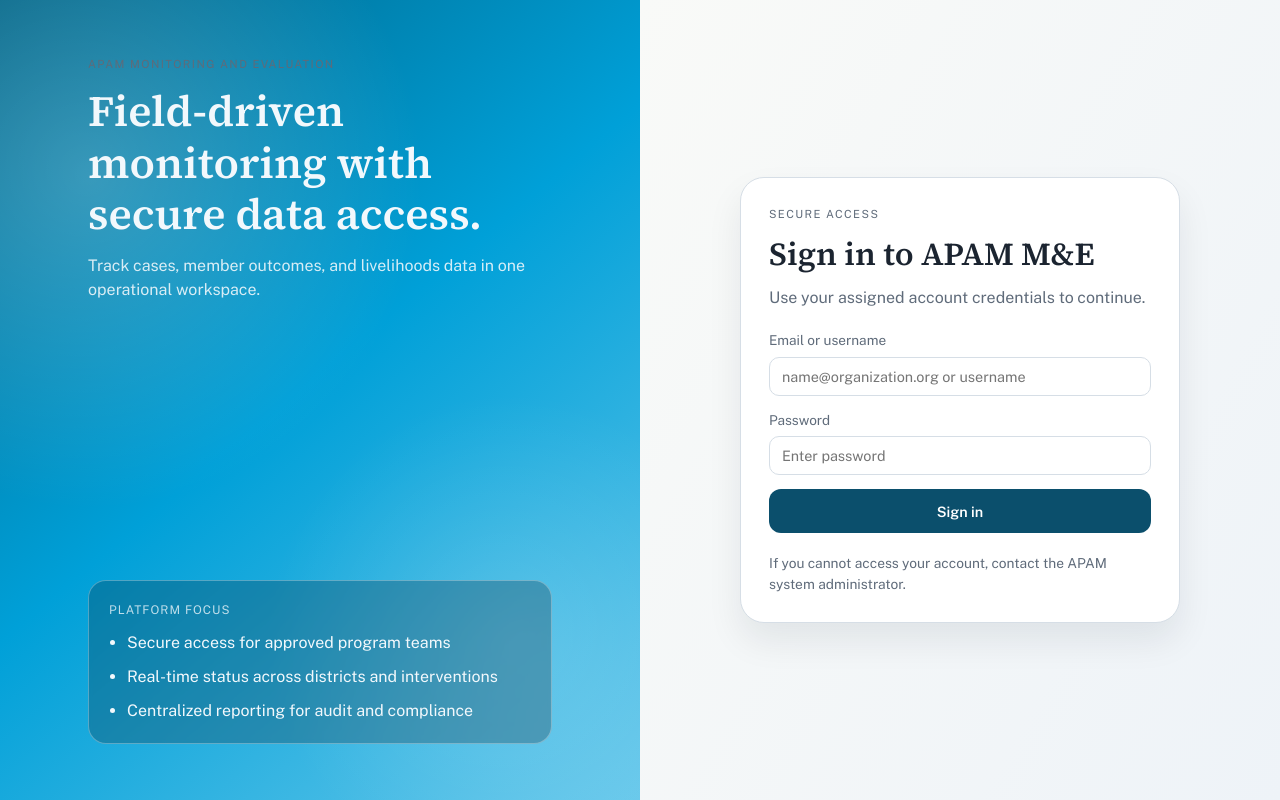
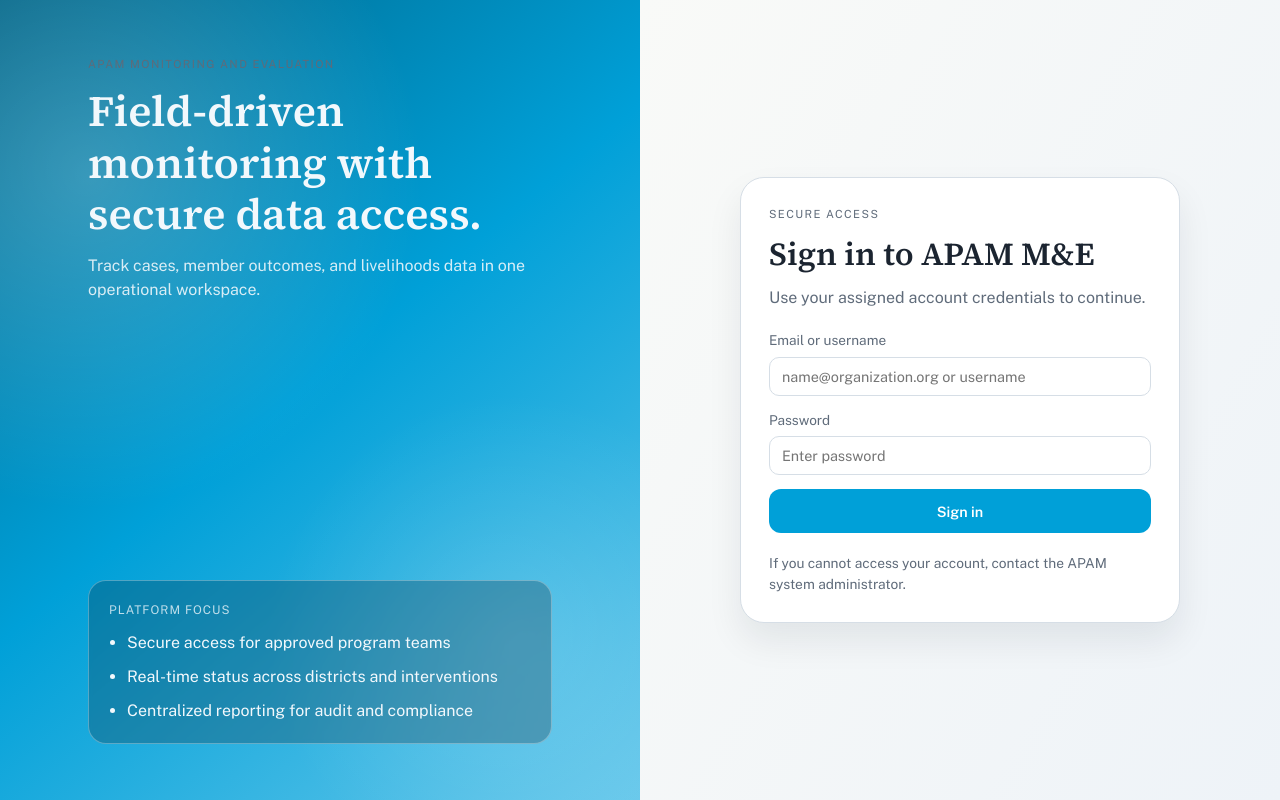
Before and after one commit to precious36/apam-monitor-and-evaluation, a React (Vite) app: page / in a window 1280 px wide. Built offline with nearby package versions, Linux system fonts and the light colour scheme; no server answers.

Commit message:
Update primary color variables
Adjust theme primary colors in src/index.css: change --primary from #0b4f6c to #00a0d8 and --primary-strong from #083b52 to #007ca8. This refreshes the primary color palette for improved brightness/contrast across the UI.

```diff
--- a/src/index.css
+++ b/src/index.css
@@ -16,8 +16,8 @@
   --text: #1b2430;
   --muted: #5f6b7a;
   --border: #d6dee6;
-  --primary: #0b4f6c;
-  --primary-strong: #083b52;
+  --primary: #00a0d8;
+  --primary-strong: #007ca8;
   --accent: #cbd6e2;
   --danger: #b0442a;
   --warning: #a86b00;
```
